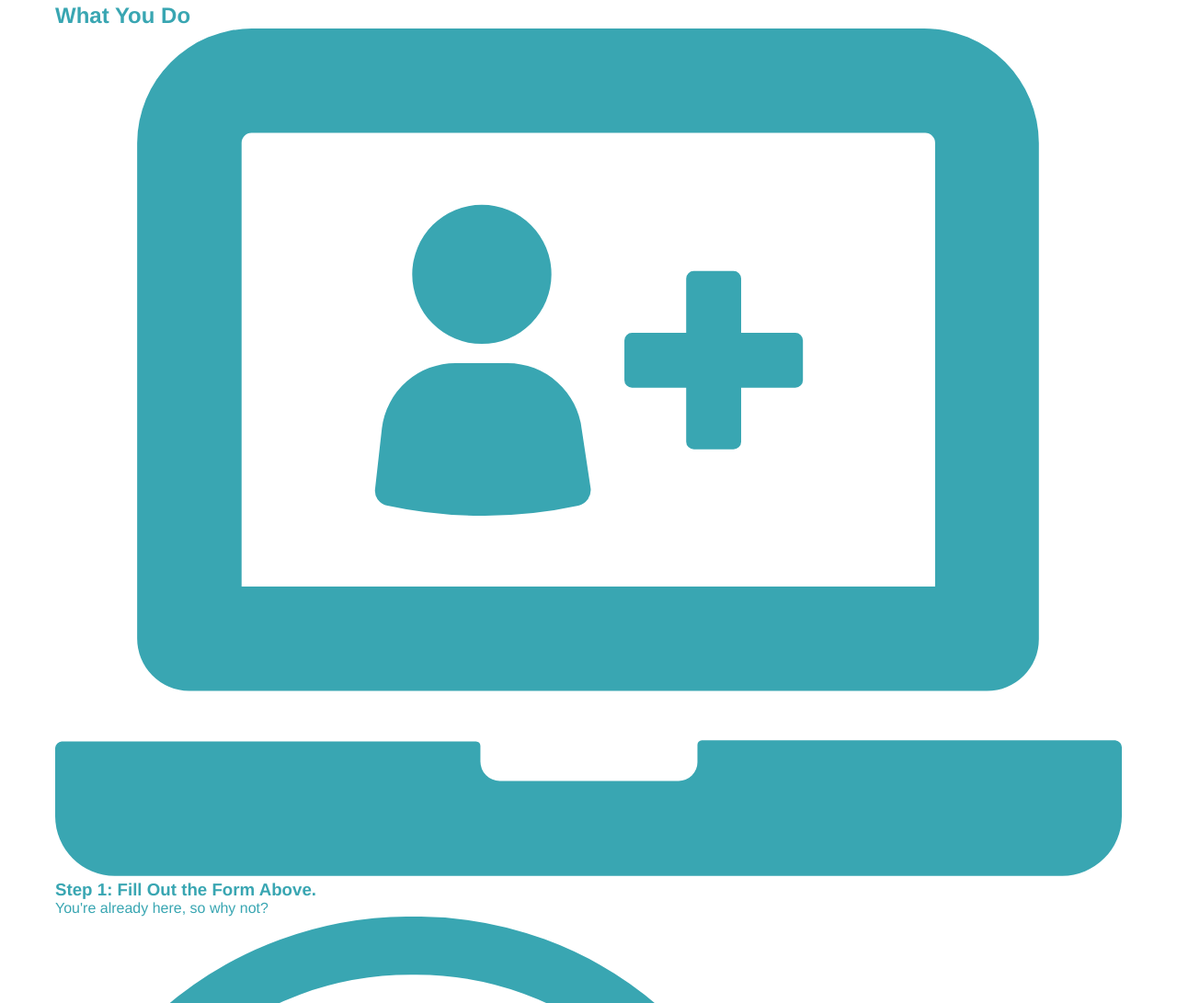
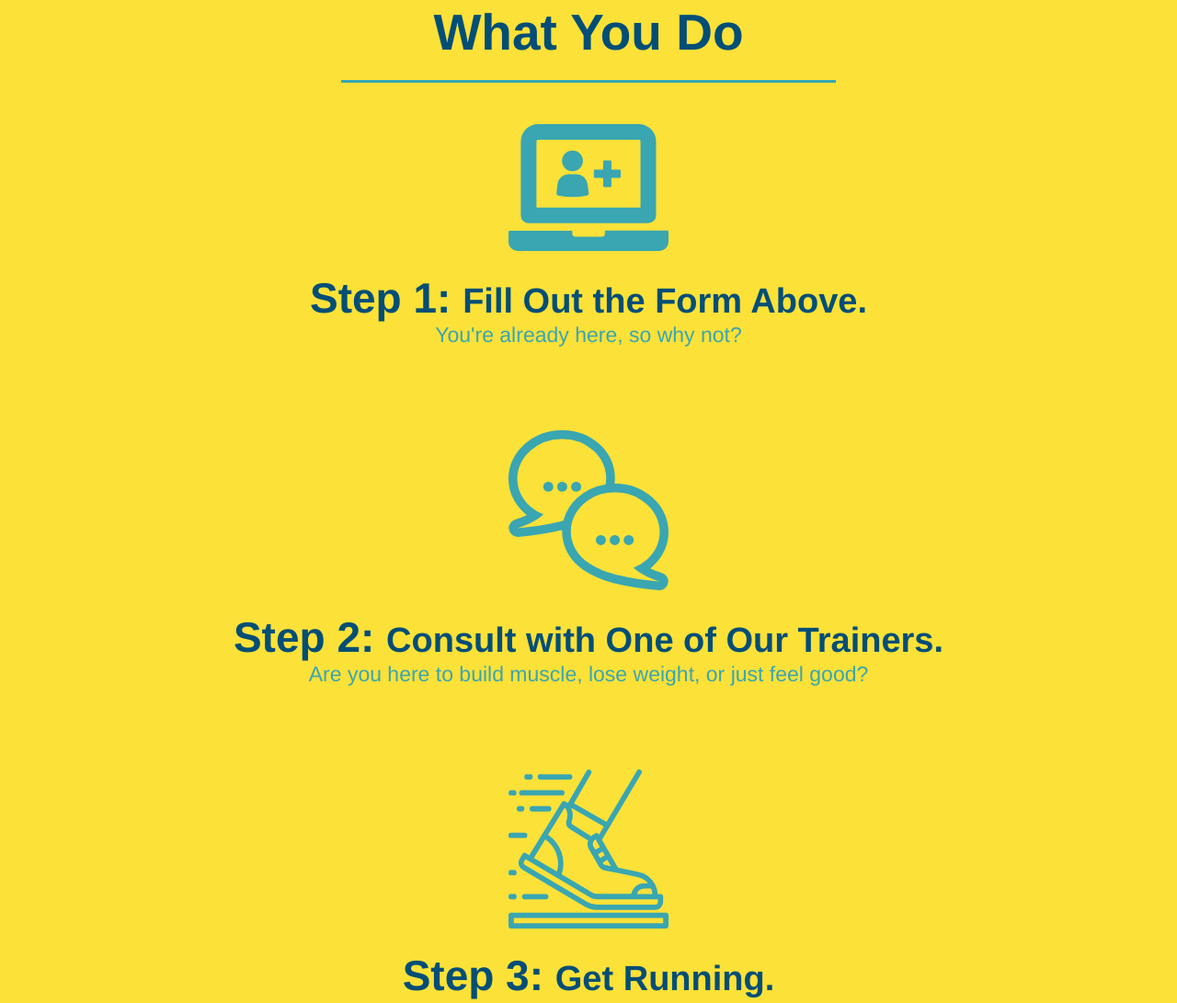
Before and after one commit to PeterMuskovac/run-buddy, a plain HTML site: page index.html in a window 1280 px wide. Shown: the part 1237-2328 px from the top of the page at 92% size. Drawn offline with Linux system fonts and the light colour scheme.

Commit message:
style what you do section

```diff
--- a/assets/css/style.css
+++ b/assets/css/style.css
@@ -127,16 +127,6 @@ section {
   text-align: center;
 }
 
-.intro h2 {
-  font-size: 55px;
-  color: #024e76;
-  margin-bottom: 35px;
-  padding: 0 100px 20px 100px;
-  border-bottom: 3px solid;
-  border-color: #fce138;
-  display: inline-block;
-}
-
 .intro p {
   line-height:1.7;
   color: #39a6b2;
@@ -144,3 +134,49 @@ section {
   font-size: 20px;
   margin: 0 auto;
 }
+
+.steps {
+  text-align: center;
+  background: #fce138;
+}
+
+.section-title {
+  font-size: 55px;
+  color: #024e76;
+  margin-bottom: 35px;
+  padding: 0 100px 20px 100px;
+  display: inline-block;
+  border-bottom: 3px solid;
+}
+
+.primary-border {
+  border-color: #fce138;
+}
+
+.secondary-border {
+  border-color: #39a6b2;
+}
+
+.steps div {
+  margin-bottom: 80px;
+}
+
+.steps img {
+  width: 15%;
+  margin: 10px 0;
+}
+
+.steps h3 {
+  color: #024e76;
+  font-size: 46px;
+  margin-top: 10px
+}
+
+.steps p {
+  color: #39a6b2;
+  font-size: 23px;
+}
+
+.steps span {
+  font-size:38px;
+}
--- a/index.html
+++ b/index.html
@@ -76,38 +76,38 @@
 
   <!-- "what we do" section -->
   <section id="what-we-do" class="intro">
-    <h2>What We Do</h2>
+    <h2 class="section-title primary-border">What We Do</h2>
     <p>
       butcher selfies chambray shabby chic gentrify readymade yr Echo Park XOXO Tumblr normcore Banksy direct trade Blue Bottle chillwave you probably haven't heard of them single-origin coffee Vice fanny pack fixie Odd Future Austin fingerstache pickled twee synth Wes Anderson Thundercats viral bitters flannel meggings narwhal Marfa Schlitz sustainable Intelligentsia umami deep v craft
     </p>
   </section>
 
   <!-- "what you do" section -->
-  <section id="what-you-do">
-    <h2>What You Do</h2>
+  <section id="what-you-do" class="steps">
+    <h2 class="section-title secondary-border">What You Do</h2>
 
     <div>
       <!-- insert this img element-->
       <img src="./assets/images/step-1.svg" alt="" />
-      <h3>Step 1: Fill Out the Form Above.</h3>
+      <h3>Step 1: <span>Fill Out the Form Above.</span> </h3>
       <p>You're already here, so why not?</p>
     </div>
 
     <div>
       <img src="./assets/images/step-2.svg" alt="" />
-      <h3>Step 2: Consult with One of Our Trainers.</h3>
+      <h3>Step 2: <span>Consult with One of Our Trainers.</span> </h3>
       <p>Are you here to build muscle, lose weight, or just feel good?</p>
     </div>
 
     <div>
       <img src="./assets/images/step-3.svg" alt="" />
-      <h3>Step 3: Get Running.</h3>
+      <h3>Step 3: <span>Get Running.</span></h3>
       <p>Hit the ground running (literally) once your trainer lays out your plan.</p>
     </div>
 
     <div>
       <img src="./assets/images/step-4.svg" alt="" />
-      <h3>Step 4: See Results.</h3>
+      <h3>Step 4: <span>See Results.</span></h3>
       <p>Bi-weekly checkins with your trainer will keep you focused</p>
     </div>
   </section>
```
